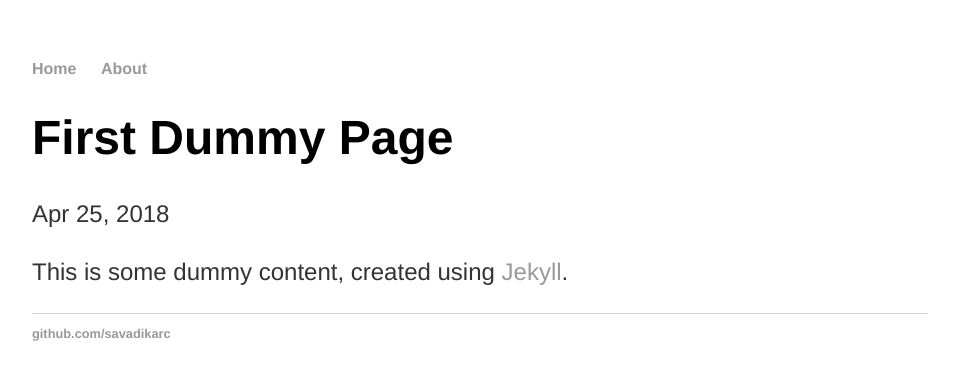
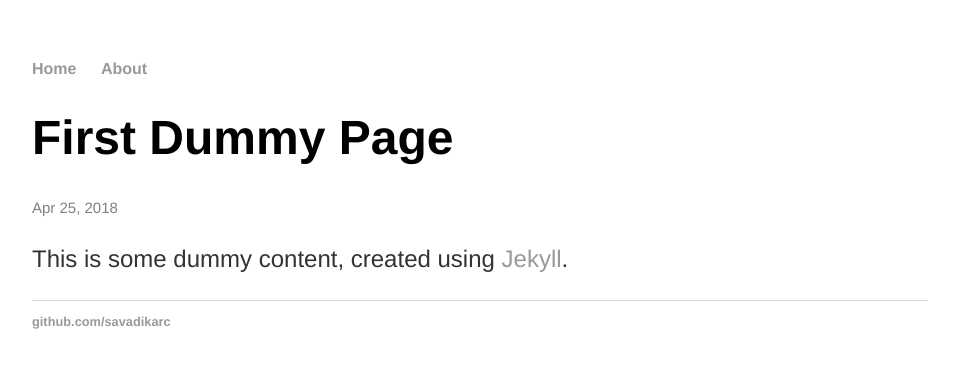
Before and after one commit to savadikarc/savadikarc.github.io, a Jekyll site: the page built from _posts/2018-04-25-got-to-start-somewhere.md, in a window 1280 px wide. Shown: the top 380 px of the page, without its empty margins (160-1119 px from the left). Built offline with Jekyll 4.4.1, drawn with Linux system fonts in a browser that asks for light colours.

Commit message:
Update post.html

```diff
--- a/_layouts/post.html
+++ b/_layouts/post.html
@@ -1,7 +1,7 @@
 ---
 layout: default
 ---
-<header class="post-heaer">
+<header class="post-header">
   <h1>{{ page.title }}</h1>
   <p class="meta">{{ page.date | date: "%b %-d, %Y" }}{% if page.author %} • {{ page.author }}{% endif %}{% if page.meta %} • {{ page.meta }}{% endif %}</p>
 </header>
```
